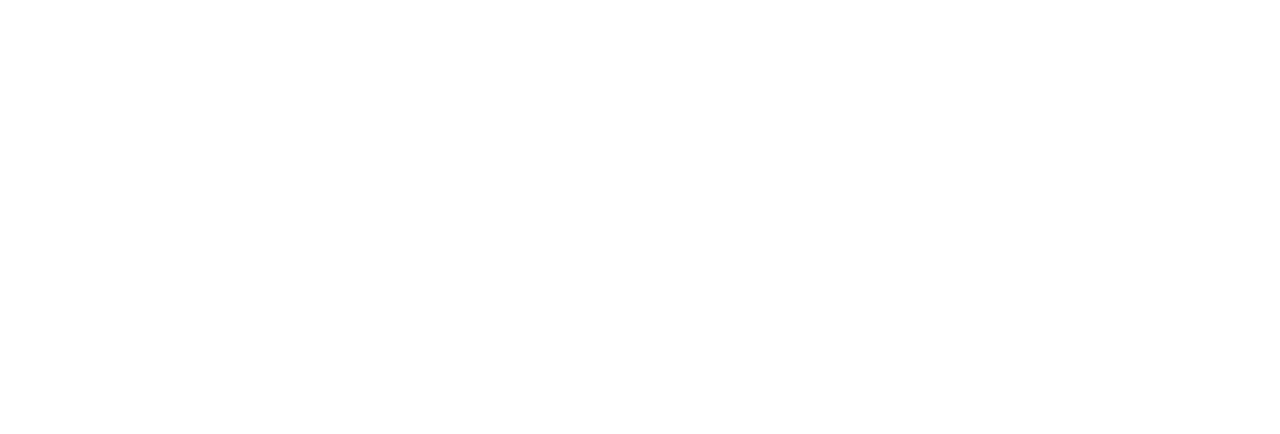
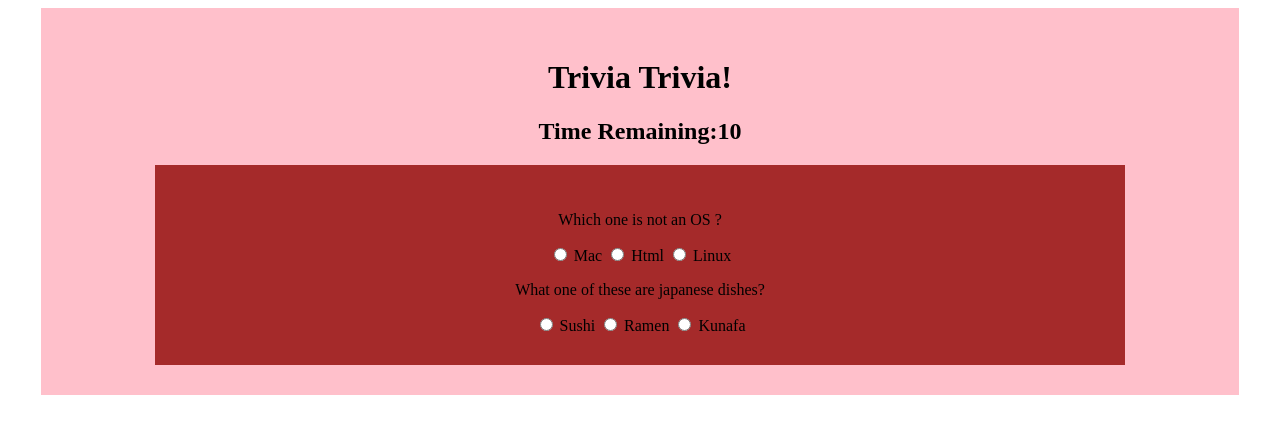
Before and after one commit to RoshiniJaiswal/TriviaGame, a plain HTML site: page index.html in a window 1280 px wide. Drawn offline with nearby package versions, Linux system fonts and the light colour scheme.

Commit message:
made Html structure, added questions, added a timer

```diff
--- a/app.js
+++ b/app.js
@@ -0,0 +1,30 @@
+//  time remining in countdown, once it hits 0, end the quiz
+var timeRemaining = 15;
+
+// variable to store a correct answer
+var correctAnswers = 0;
+
+// function to get rid of questions and end the game
+function endGame() {
+   // var questions =  $("#questions");
+    $("#questions").empty();
+    $("#questions").append("Correct Answers :"+ correctAnswers);
+    $("#questions").append("<br>");
+    $("#questions").append("InCorrect Answers :"+ (2- correctAnswers));
+
+}
+var Intervalid= setInterval(decrement, 1000);
+
+// timer for game
+//indow.setTimeout(endGame, 15000);
+
+// everysecond we gonna call decrement and decrement will take of the time remaiming
+function decrement() {
+    timeRemaining--;
+    $("#timeRemaining-text").html("Time Remaining:" + timeRemaining);
+    if (timeRemaining == 0){
+        clearInterval(Intervalid);
+        endGame();
+    }
+
+}
--- a/index.html
+++ b/index.html
@@ -5,8 +5,29 @@
     <meta name="viewport" content="width=device-width, initial-scale=1.0">
     <meta http-equiv="X-UA-Compatible" content="ie=edge">
     <title>Document</title>
+    <link rel ="stylesheet" type ="text/css" href="style.css">
+    <script src="https://ajax.googleapis.com/ajax/libs/jquery/3.4.0/jquery.min.js"></script>
 </head>
 <body>
+   <div id= "container">
+       <h1>Trivia Trivia!</h1>
+       <h2 id="timeRemaining-text">Time Remaining: 15</h2>
+       <div id="questions">
+           <p>Which one is not an OS ?</p>
+        <form>
+            <input type="radio" name="radio" value ="Mac"> Mac
+            <input type="radio" name="radio" value ="Html"> Html
+            <input type="radio" name="radio" value ="Linux"> Linux
+            <br>
+            <p>What one of these are japanese dishes?</p>
+            <input type="radio" name="radio" value ="Sushi"> Sushi
+            <input type="radio" name="radio" value ="Biryani"> Ramen
+            <input type="radio" name="radio" value ="Kunafa"> Kunafa
+        </form>
 
+       </div>
+
+    </div>
+    <script src="app.js"></script>
 </body>
 </html>
--- a/style.css
+++ b/style.css
@@ -0,0 +1,17 @@
+#container {
+    background-color: pink;
+    position: relative;
+    text-align: center;
+    width: 90% ;
+    color: black;
+    padding: 30px;
+    margin: auto;
+    bottom: 0;
+}
+
+#questions {
+    margin: 0 auto;
+    width: 80%;
+    padding: 30px;
+    background-color: brown;
+}
```
